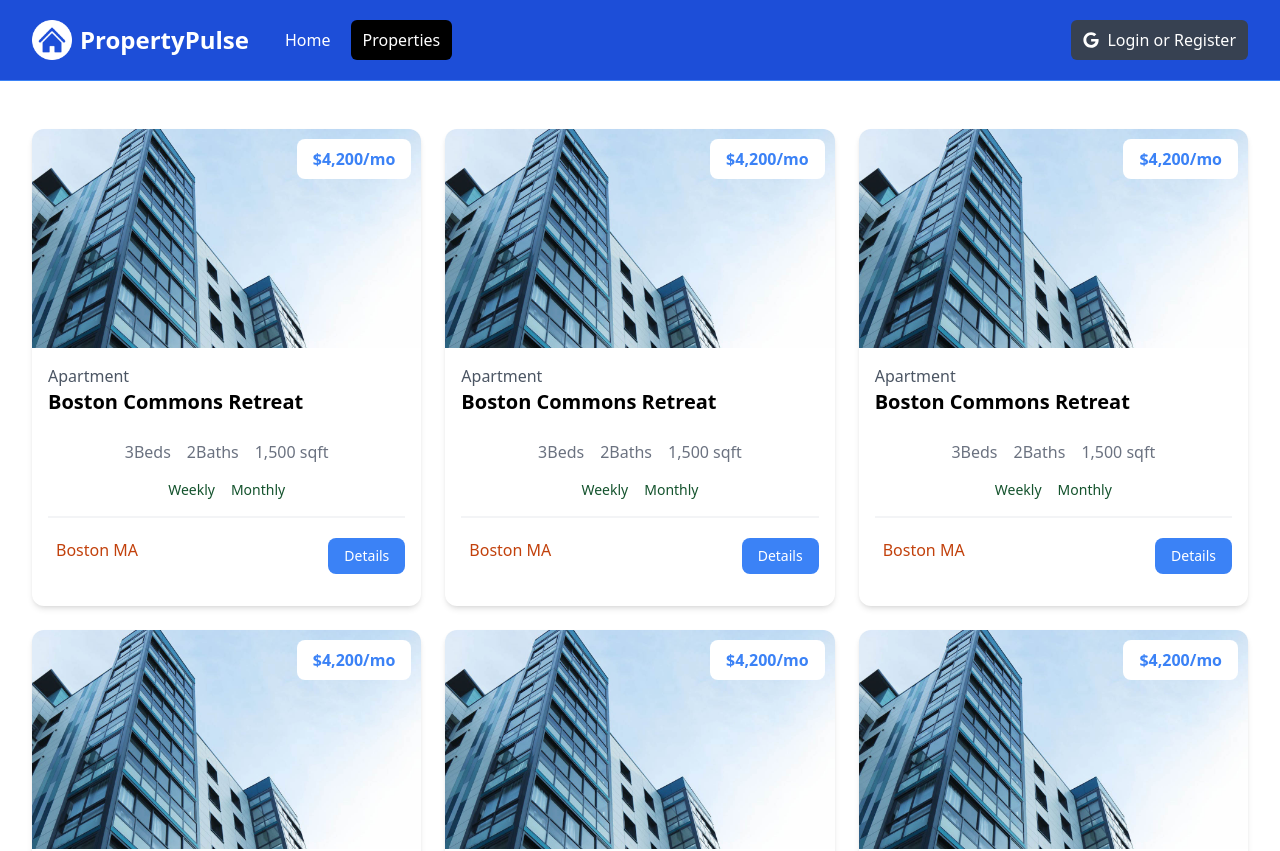
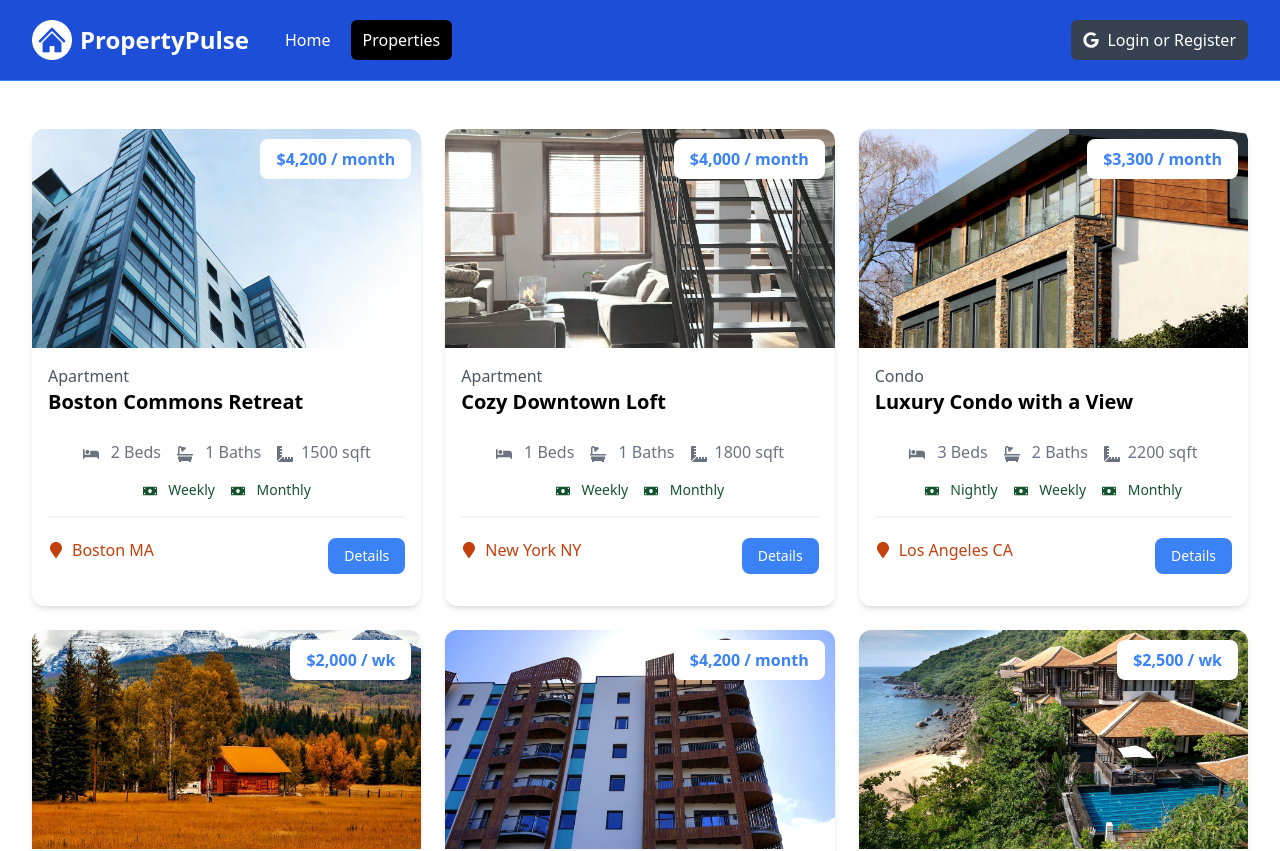
Before and after one commit to dzianisPaskin/Property-Pulse, a Next.js app: page /properties in a window 1280 px wide. Shown: the top 851 px of the page. Built offline with nearby package versions, Linux system fonts and the light colour scheme.

Commit message:
added dynamic data to the property cards

```diff
--- a/components/PropertyCard.jsx
+++ b/components/PropertyCard.jsx
@@ -1,57 +1,89 @@
-const PropertyCard = () => {
+import Image from "next/image";
+import Link from "next/link";
+import {
+  FaBed,
+  FaBath,
+  FaRulerCombined,
+  FaMoneyBill,
+  FaMapMarker,
+} from "react-icons/fa";
+
+const PropertyCard = ({ property }) => {
+  const getRateDisplay = () => {
+    const { rates } = property;
+
+    if (rates.monthly) return `${rates.monthly.toLocaleString()} / month`;
+    if (rates.weekly) return `${rates.weekly.toLocaleString()} / wk`;
+    if (rates.nightly) return `${rates.nightly.toLocaleString()} / night`;
+  };
   return (
     <div className="rounded-xl shadow-md relative">
-      <img
-        src="images/properties/a1.jpg"
+      <Image
+        src={`/images/properties/${property.images[0]}`}
         alt=""
+        height={0}
+        width={0}
+        sizes="100vw"
         className="w-full h-auto rounded-t-xl"
       />
       <div className="p-4">
         <div className="text-left md:text-center lg:text-left mb-6">
-          <div className="text-gray-600">Apartment</div>
-          <h3 className="text-xl font-bold">Boston Commons Retreat</h3>
+          <div className="text-gray-600">{property.type}</div>
+          <h3 className="text-xl font-bold">{property.name}</h3>
         </div>
         <h3 className="absolute top-[10px] right-[10px] bg-white px-4 py-2 rounded-lg text-blue-500 font-bold text-right md:text-center lg:text-right">
-          $4,200/mo
+          ${getRateDisplay()}
         </h3>
 
         <div className="flex justify-center gap-4 text-gray-500 mb-4">
           <p>
-            <i className="fa-solid fa-bed"></i> 3
+            <FaBed className="inline mr-2" /> {property.beds}{" "}
             <span className="md:hidden lg:inline">Beds</span>
           </p>
           <p>
-            <i className="fa-solid fa-bath"></i> 2
+            <FaBath className="inline mr-2" /> {property.baths}{" "}
             <span className="md:hidden lg:inline">Baths</span>
           </p>
           <p>
-            <i className="fa-solid fa-ruler-combined"></i>
-            1,500 <span className="md:hidden lg:inline">sqft</span>
+            <FaRulerCombined className="inline mr-2" />
+            {property.square_feet}{" "}
+            <span className="md:hidden lg:inline">sqft</span>
           </p>
         </div>
 
         <div className="flex justify-center gap-4 text-green-900 text-sm mb-4">
-          <p>
-            <i className="fa-solid fa-money-bill"></i> Weekly
-          </p>
-          <p>
-            <i className="fa-solid fa-money-bill"></i> Monthly
-          </p>
+          {property.rates.nightly && (
+            <p>
+              <FaMoneyBill className="inline mr-2" /> Nightly
+            </p>
+          )}
+          {property.rates.weekly && (
+            <p>
+              <FaMoneyBill className="inline mr-2" /> Weekly
+            </p>
+          )}
+          {property.rates.monthly && (
+            <p>
+              <FaMoneyBill className="inline mr-2" /> Monthly
+            </p>
+          )}
         </div>
 
         <div className="border border-gray-100 mb-5"></div>
 
         <div className="flex flex-col lg:flex-row justify-between mb-4">
           <div className="flex align-middle gap-2 mb-4 lg:mb-0">
-            <i className="fa-solid fa-location-dot text-lg text-orange-700"></i>
-            <span className="text-orange-700"> Boston MA </span>
+            <FaMapMarker className="text-orange-700 mt-1" />
+            <span className="text-orange-700">
+              {property.location.city} {property.location.state}
+            </span>
           </div>
-          <a
-            href="property.html"
+          <Link
+            href={`/properties/${property._id}`}
             className="h-[36px] bg-blue-500 hover:bg-blue-600 text-white px-4 py-2 rounded-lg text-center text-sm"
           >
             Details
-          </a>
+          </Link>
         </div>
       </div>
     </div>
```
